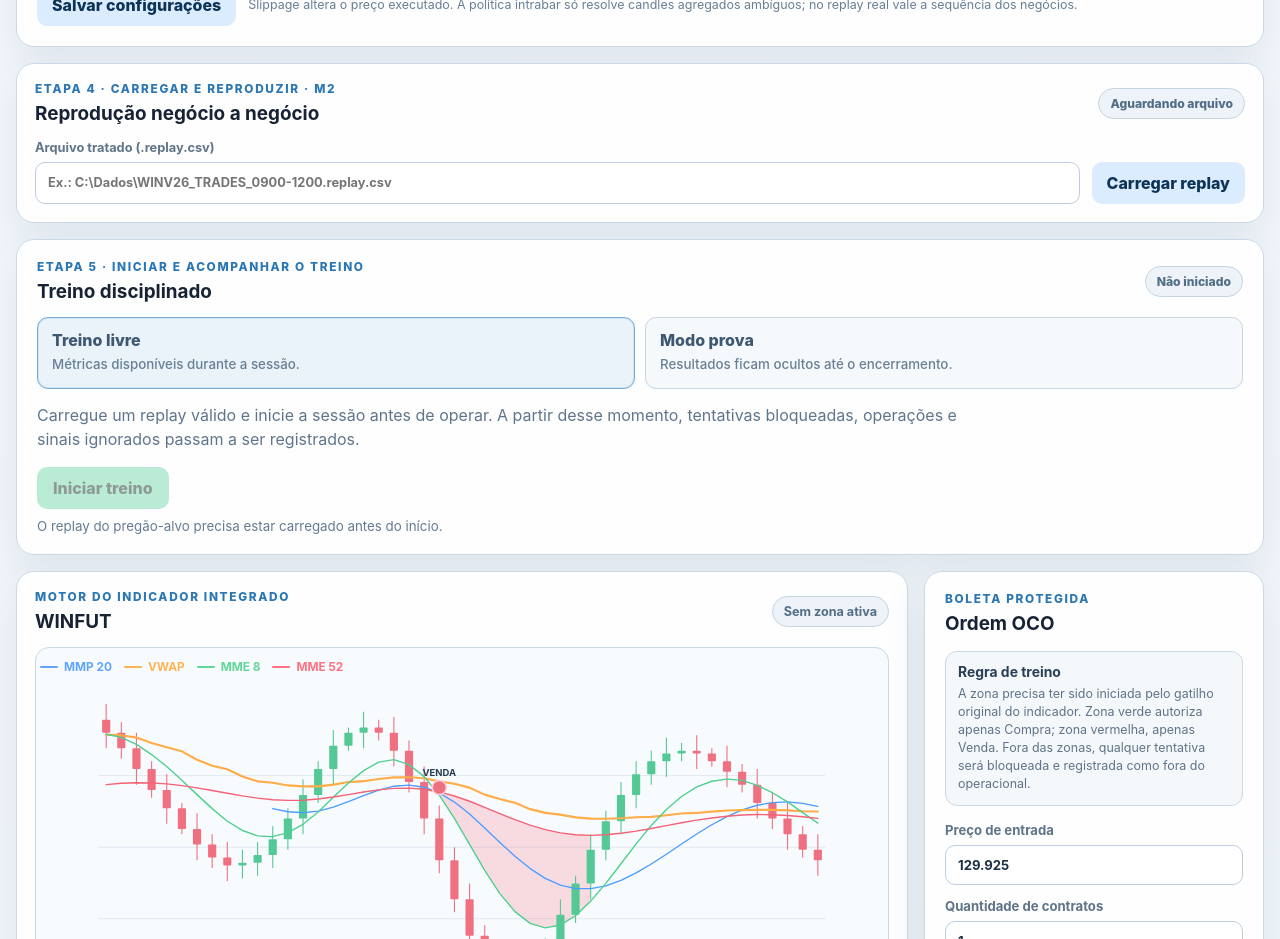
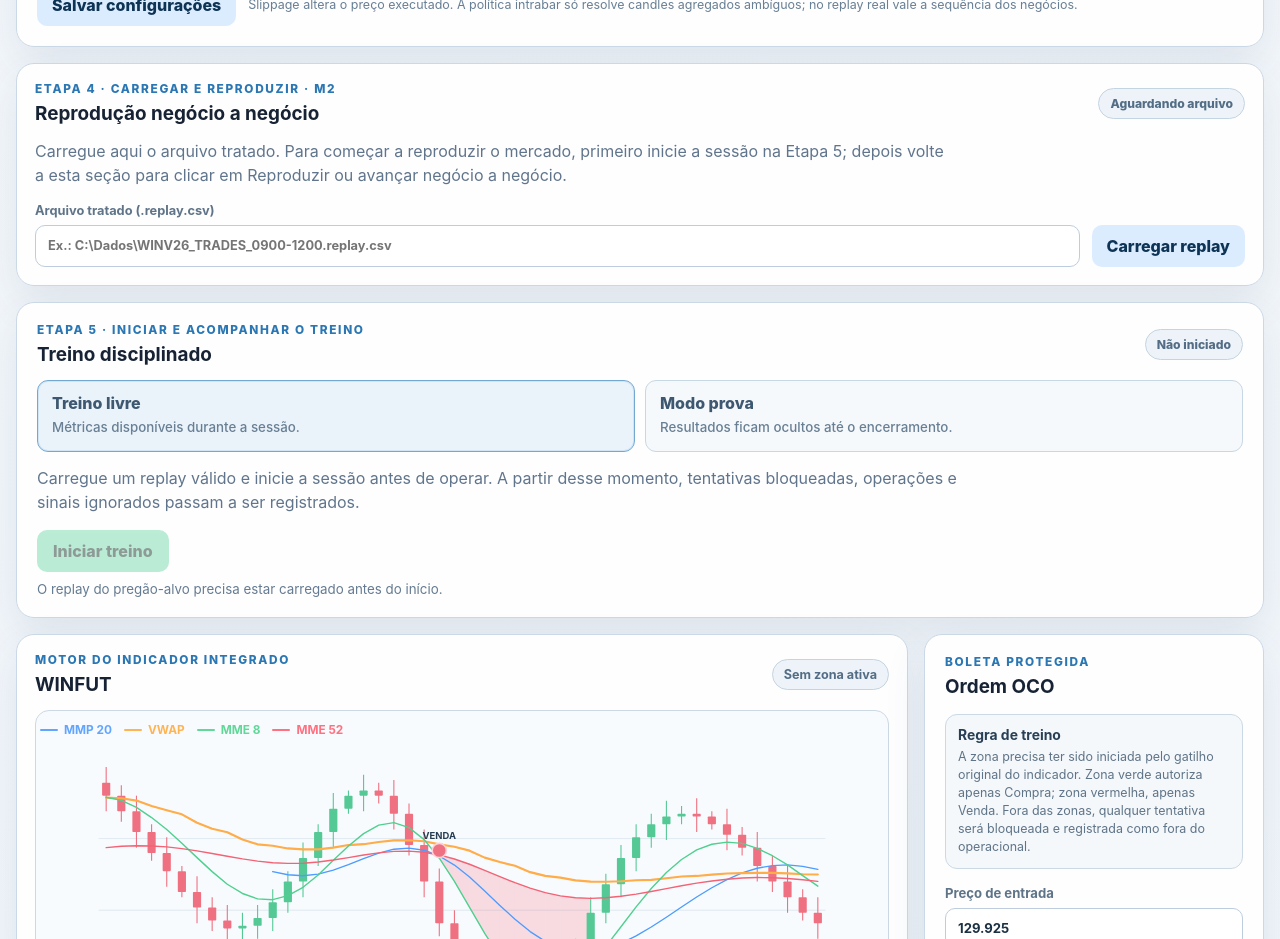
Before and after one commit to pablopcdossantos2-sys/simulador-de-trade, a React (Vite) app: page / in a window 1280 px wide. Shown: the part 1500-2439 px from the top of the page. Built offline with nearby package versions, Linux system fonts and the light colour scheme.

Commit message:
ui: clarify replay loading and playback sequence

```diff
--- a/src/components/ReplayControls.tsx
+++ b/src/components/ReplayControls.tsx
@@ -63,6 +63,12 @@ export function ReplayControls({
           {finished ? "Sessão concluída" : session ? "Arquivo carregado" : "Aguardando arquivo"}
         </span>
       </div>
+
+      <p className="data-description">
+        Carregue aqui o arquivo tratado. Para começar a reproduzir o mercado,
+        primeiro inicie a sessão na Etapa 5; depois volte a esta seção para
+        clicar em Reproduzir ou avançar negócio a negócio.
+      </p>
 
       <div className="replay-load-row">
         <label>
```
